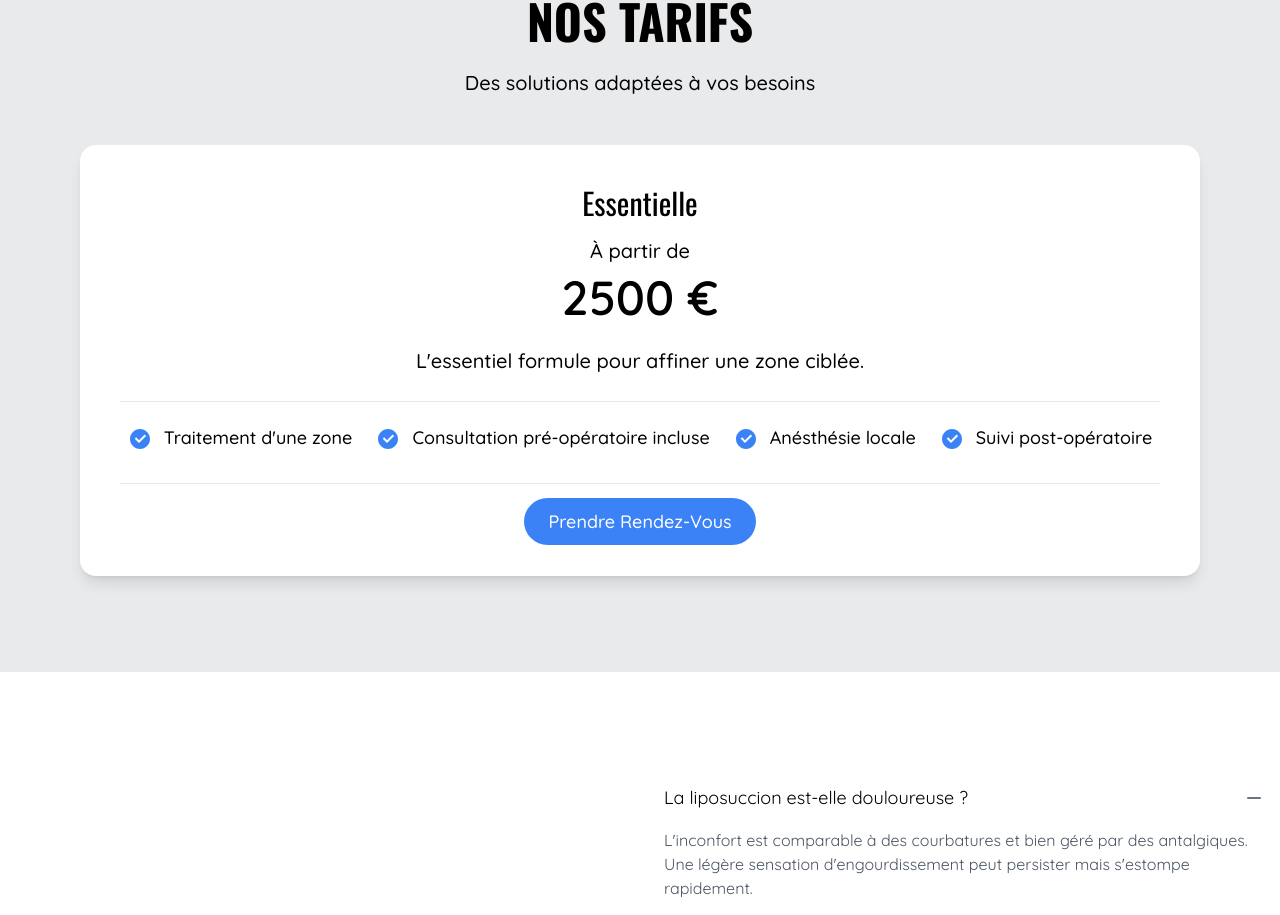
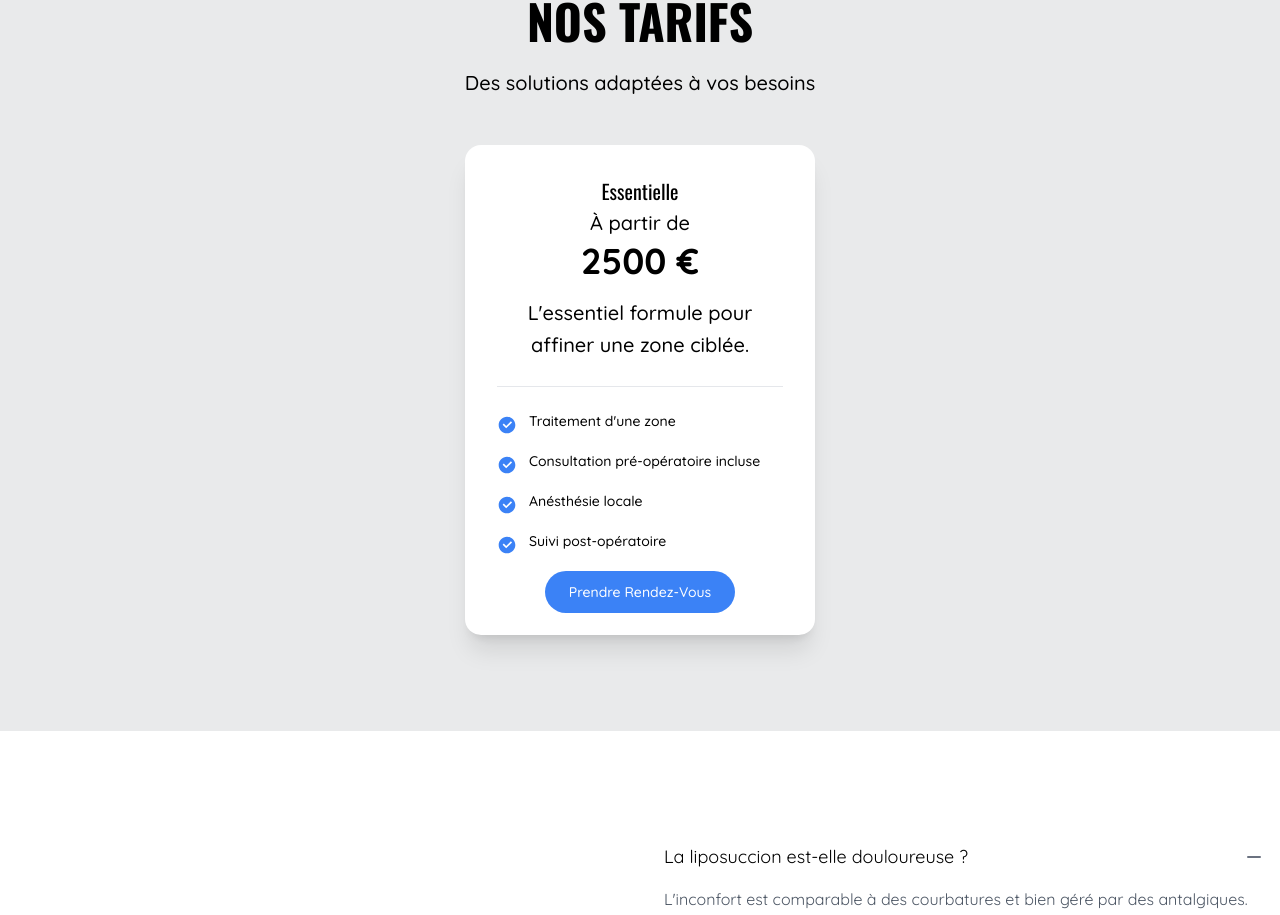
Before and after one commit to Dimagin-Studio/LipoAspiration, a React (Vite) app: page / in a window 1280 px wide. Shown: the part 5210-6125 px from the top of the page. Built offline with nearby package versions, Linux system fonts and the light colour scheme.

Commit message:
update tarifs cards

```diff
--- a/src/components/views/Home/Tarifs.jsx
+++ b/src/components/views/Home/Tarifs.jsx
@@ -24,7 +24,7 @@ export function Tarifs() {
           </Paragraphe>
         </motion.div>
 
-        <div className="justify-items-center">
+        <div className="flex justify-center">
           {[
             {
               title: "Essentielle",
@@ -51,49 +51,47 @@ export function Tarifs() {
                 ease: "easeInOut",
                 delay: index * 0.2,
               }}
-              className="w-full bg-white p-10 rounded-2xl shadow-lg cursor-pointer transition-transform flex flex-col items-center text-center"
+              className="w-[350px] bg-white p-8 rounded-2xl shadow-xl flex flex-col items-center text-center"
             >
-              <h4 className="font-oswald text-3xl mb-4 text-black">
+              <h4 className="font-oswald text-xl mb-1 text-black">
                 {box.title}
               </h4>
               <Paragraphe
                 color="black"
-                className="text-lg font-quicksand font-medium mb-2"
+                className="text-sm font-quicksand font-medium mb-1"
               >
                 À partir de
               </Paragraphe>
-              <span className="text-5xl font-semibold font-quicksand text-black mb-6">
+              <span className="text-4xl font-extrabold font-quicksand text-black mb-4">
                 {box.price}
               </span>
               <Paragraphe
                 color="black"
-                className="text-base font-quicksand font-medium mb-6 leading-relaxed max-w-xl"
+                className="text-sm font-quicksand font-medium mb-6 leading-relaxed"
               >
                 {box.description}
               </Paragraphe>
 
               <hr className="border-gray-200 w-full mb-6" />
-              <ul className="flex flex-col items-start gap-4 w-full mb-8 sm:flex-wrap sm:flex-row sm:justify-center sm:gap-6">
-                {" "}
+              <ul className="flex flex-col gap-4 w-full mb-6">
                 {box.items.map((item, i) => (
-                  <li key={i} className="flex items-center gap-3">
+                  <li key={i} className="flex items-start gap-3">
                     <svg
-                      className="w-6 h-6 text-blue-500 flex-shrink-0"
+                      className="w-5 h-5 text-blue-500 mt-1 flex-shrink-0"
                       viewBox="0 0 24 24"
                       fill="currentColor"
                     >
                       <path d="M12 22C6.477 22 2 17.523 2 12S6.477 2 12 2s10 4.477 10 10-4.477 10-10 10zm-.997-6l7.07-7.071-1.414-1.414-5.656 5.657-2.829-2.829-1.414 1.414L11.003 16z" />
                     </svg>
-                    <span className="font-quicksand text-lg font-medium leading-snug text-left break-words">
+                    <span className="font-quicksand text-sm font-medium text-left break-words">
                       {item}
                     </span>
                   </li>
                 ))}
               </ul>
 
-              <hr className="border-gray-200 w-full mb-6" />
               <Button
-                className="w-full sm:w-auto bg-blue-500 hover:bg-blue-600 text-white py-3 px-6 rounded-full font-quicksand font-medium text-lg"
+                className="w-full bg-blue-500 hover:bg-blue-600 text-white py-3 px-6 rounded-full font-quicksand font-medium text-sm"
                 text="Prendre Rendez-Vous"
               />
             </motion.article>
```
